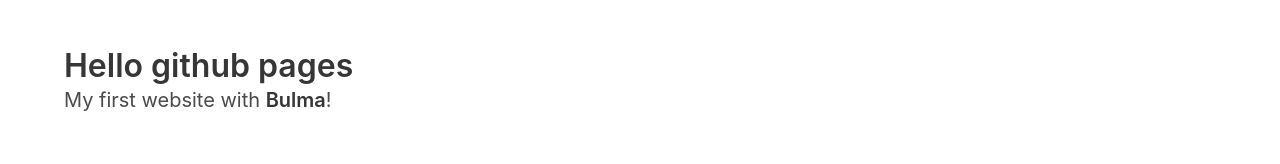
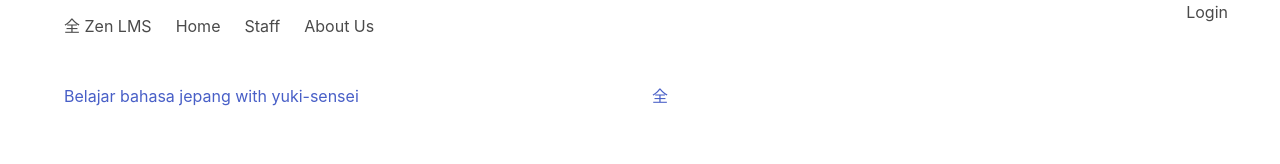
Before and after one commit to yogiex/dashui, a website: page index.html in a window 1280 px wide. Drawn offline with nearby package versions, Linux system fonts and the light colour scheme.

Commit message:
adding html with navbar and hero

```diff
--- a/index.html
+++ b/index.html
@@ -3,19 +3,64 @@
   <head>
     <meta charset="utf-8">
     <meta name="viewport" content="width=device-width, initial-scale=1">
+    <meta name="author" content="priyagung elza yogitama">
+    <meta name="keywords" content="bahasa jepang, nihongo, indonesia, surakarta">
     <title>Welcome to Learn Nihongo!</title>
     <link rel="stylesheet" href="https://cdn.jsdelivr.net/npm/bulma@0.9.4/css/bulma.min.css">
   </head>
   <body>
-  <section class="section">
+
+
+
+    <!-- navigation bar start -->
     <div class="container">
-      <h1 class="title">
-        Hello github pages
-      </h1>
-      <p class="subtitle">
-        My first website with <strong>Bulma</strong>!
-      </p>
+      <nav class="navbar" role="navigation" aria-label="main navigation">
+        <div class="navbar-brand">
+          <a class="navbar-item" href="https://bulma.io">
+            全 Zen LMS
+          </a>
+
+
+          <a role="button" class="navbar-burger" aria-label="menu" aria-expanded="false" data-target="navbarBasicExample">
+            <span aria-hidden="true"></span>
+            <span aria-hidden="true"></span>
+            <span aria-hidden="true"></span>
+          </a>
+        </div>
+
+        <div class="navbar-menu">
+          <div class="navbar-start">
+            <a href="" class="navbar-item">Home</a>
+            <a href="" class="navbar-item">Staff</a>
+            <a href="" class="navbar-item">About Us</a>
+          </div>
+
+          <div class="navbar-end">
+            Login
+          </div>
+        </div>
+
+      </nav>
     </div>
-  </section>
+    <!-- navigation bar ends -->
+
+    <!-- content hero -->
+    <div id="hero" class="my-5 px-3">
+      <div class="container">
+        <div class="columns">
+          <div class="column is-threefifth mt-2">
+            <a href="">Belajar bahasa jepang with yuki-sensei</a>
+          </div>
+          <div class="column is-threefifth mt-2">
+            <a href=""> 全</a>
+          </div>
+        </div>
+      </div>
+    </div>
+
+
+
+
+
   </body>
 </html>
```
